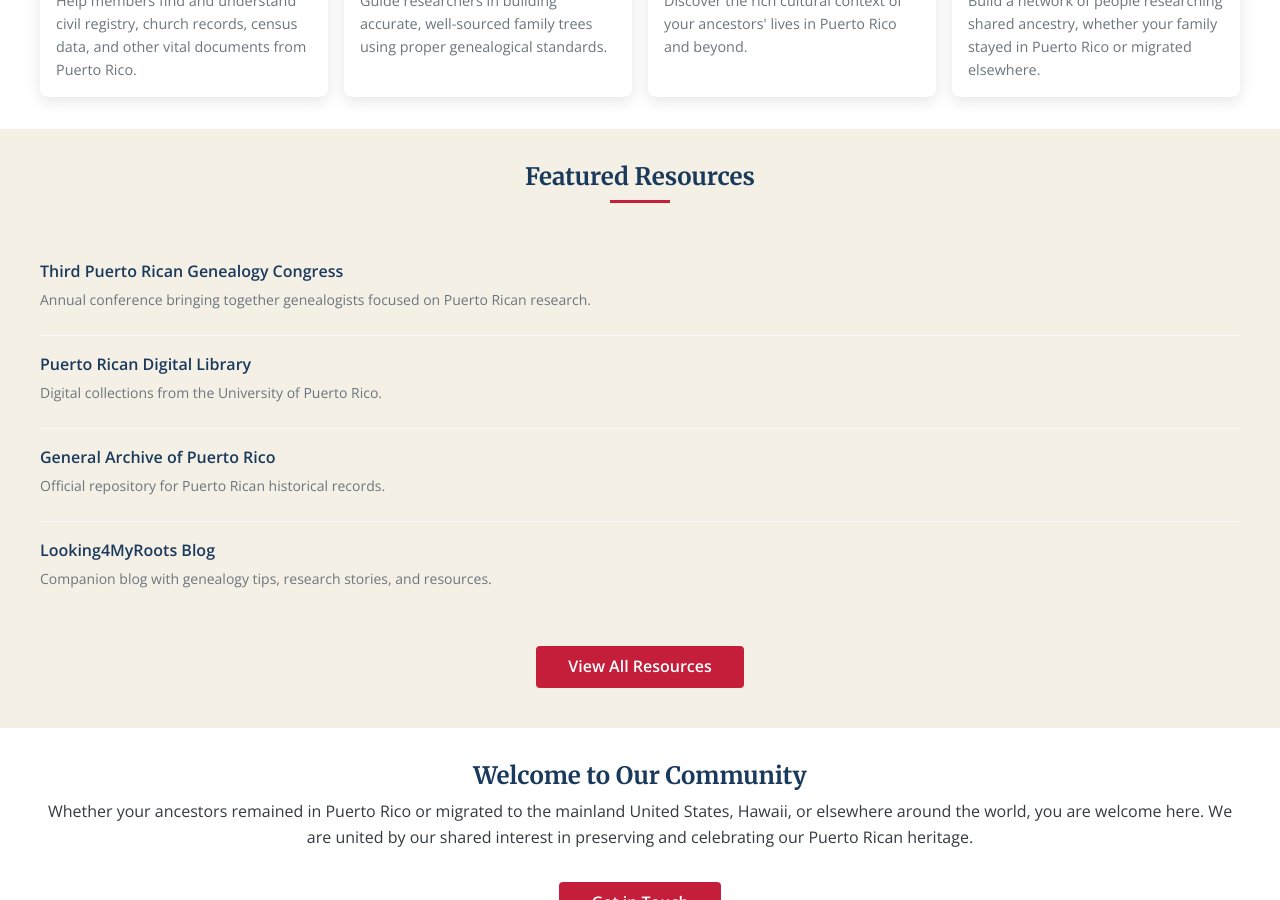
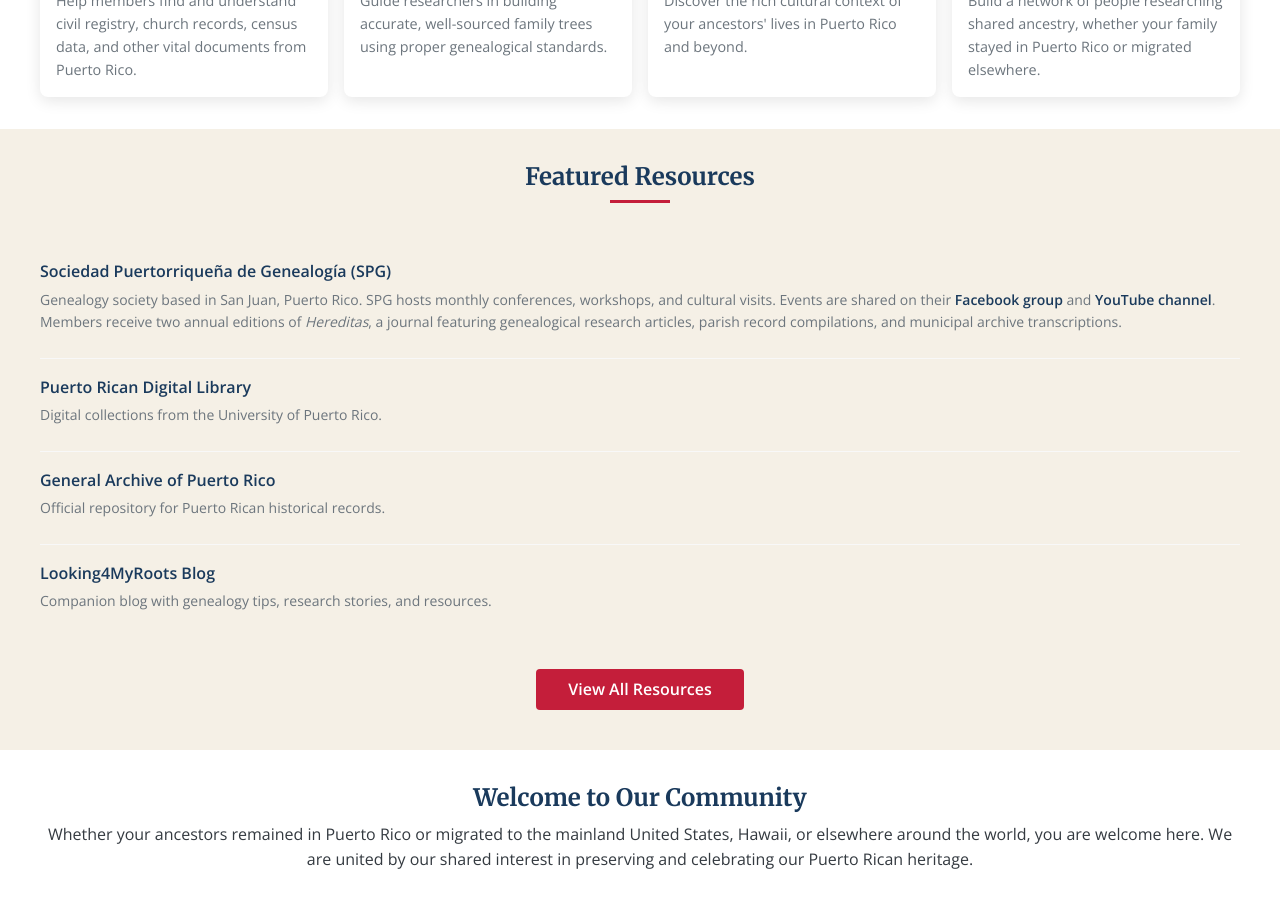
Before and after one commit to SylviaVargas/puertoricangenealogygroup, a Jekyll site: the page built from index.md, in a window 1280 px wide and 900 px high, scrolled down 701 px. Built offline with Jekyll 4.4.1, drawn with Linux system fonts in a browser that asks for light colours.

Commit message:
Minor changes

```diff
--- a/index.md
+++ b/index.md
@@ -69,8 +69,8 @@
     </div>
     <ul class="resource-list">
       <li>
-        <a href="https://genealogiapr.com//" target="_blank" rel="noopener">Third Puerto Rican Genealogy Congress</a>
-        <p class="description">Annual conference bringing together genealogists focused on Puerto Rican research.</p>
+        <a href="https://genealogiapr.com/" target="_blank" rel="noopener">Sociedad Puertorriqueña de Genealogía (SPG)</a>
+        <p class="description">Genealogy society based in San Juan, Puerto Rico. SPG hosts monthly conferences, workshops, and cultural visits. Events are shared on their <a href="https://www.facebook.com/groups/spgpuertorico" target="_blank" rel="noopener">Facebook group</a> and <a href="https://www.youtube.com/@sociedadpr" target="_blank" rel="noopener">YouTube channel</a>. Members receive two annual editions of <em>Hereditas</em>, a journal featuring genealogical research articles, parish record compilations, and municipal archive transcriptions.</p>
       </li>
       <li>
         <a href="https://www.upr.edu/biblioteca-rrp//" target="_blank" rel="noopener">Puerto Rican Digital Library</a>
```
Also changed, not shown: es/index.md (+2 -2 lines), es/recursos.md (+2 -2 lines), resources.md (+2 -2 lines).
